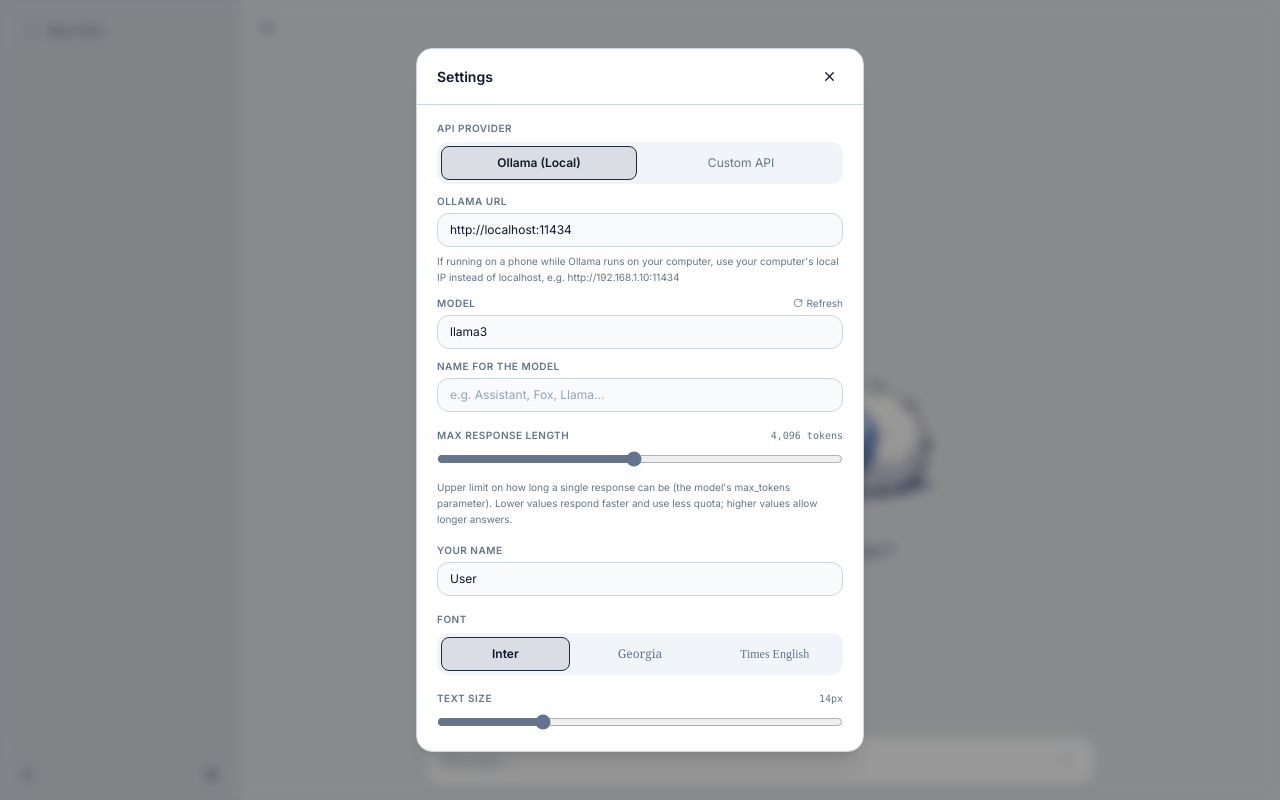
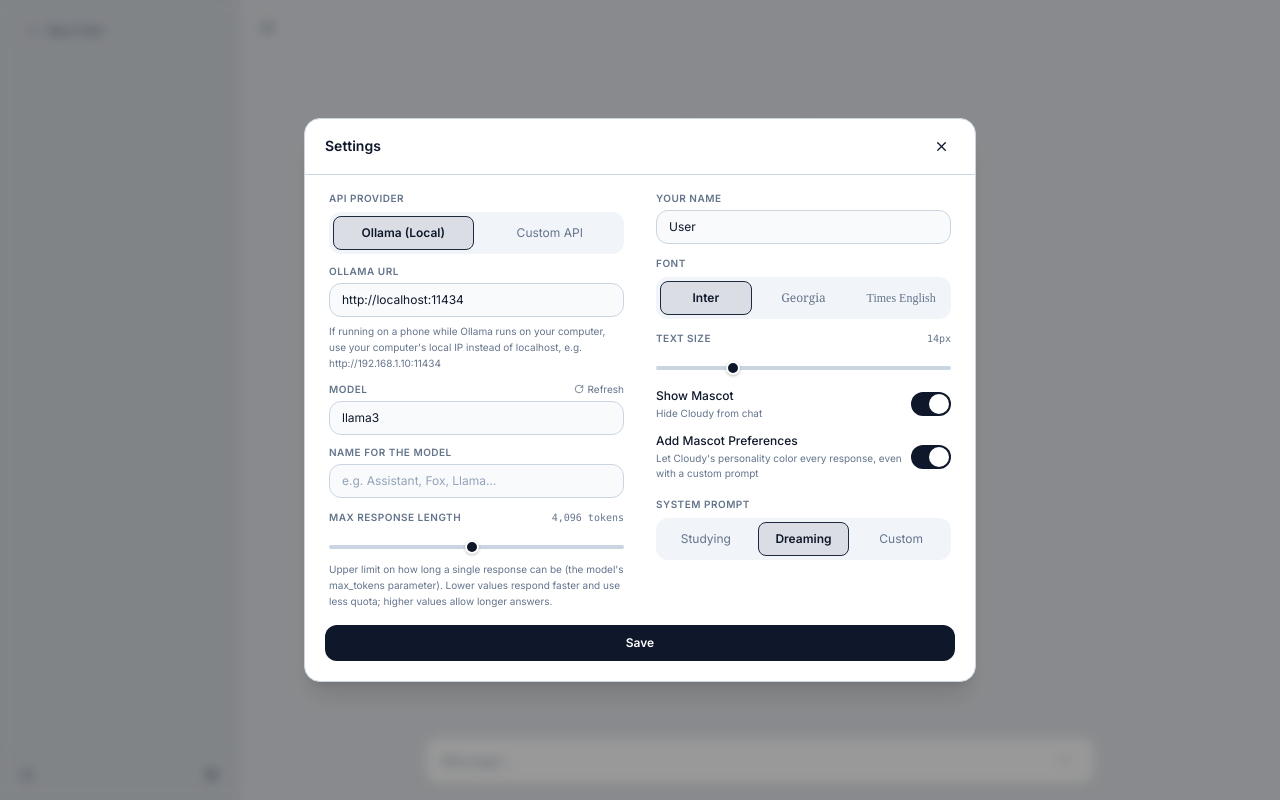
Before and after one commit to Iamlittlecloudyfox/Cloudstale, a React (Vite) app in the folder CloudstaleProject/: page / in a window 1280 px wide. Both pictures are taken after a click on the button 211 px from the left and 774 px from the top of the page. Built offline with nearby package versions, Linux system fonts and the light colour scheme.

Commit message:
v1.0.3a
Changed settings UI;
Connected .css files (the were not connected somehow yet)

```diff
--- a/CloudstaleProject/src/App.css
+++ b/CloudstaleProject/src/App.css
@@ -1,18 +1,66 @@
-/* Minimalist custom scrollbar styling */
-::-webkit-scrollbar {
-  width: 6px;
-  height: 6px;
+/* ─── Custom range slider ─────────────────────────────────────────── */
+input[type="range"].cozy-slider {
+  -webkit-appearance: none;
+  appearance: none;
+  height: 4px;
+  border-radius: 999px;
+  background: var(--slider-track, #cbd5e1);
+  outline: none;
+  cursor: pointer;
 }
 
-::-webkit-scrollbar-track {
+input[type="range"].cozy-slider::-webkit-slider-thumb {
+  -webkit-appearance: none;
+  appearance: none;
+  width: 14px;
+  height: 14px;
+  border-radius: 50%;
+  background: var(--slider-thumb, #0f172a);
+  cursor: pointer;
+  border: 2px solid var(--slider-thumb-border, #ffffff);
+  box-shadow: 0 1px 3px rgba(0,0,0,0.25);
+  transition: transform 0.1s ease;
+}
+
+input[type="range"].cozy-slider::-webkit-slider-thumb:hover {
+  transform: scale(1.15);
+}
+
+input[type="range"].cozy-slider::-moz-range-thumb {
+  width: 14px;
+  height: 14px;
+  border-radius: 50%;
+  background: var(--slider-thumb, #0f172a);
+  cursor: pointer;
+  border: 2px solid var(--slider-thumb-border, #ffffff);
+  box-shadow: 0 1px 3px rgba(0,0,0,0.25);
+}
+
+input[type="range"].cozy-slider::-moz-range-track {
+  height: 4px;
+  border-radius: 999px;
+  background: var(--slider-track, #cbd5e1);
+}
+
+/* ─── Custom scrollbar (Settings modal) ───────────────────────────── */
+.cozy-scroll {
+  scrollbar-width: thin; /* Firefox */
+  scrollbar-color: var(--scrollbar-thumb, rgba(255,255,255,0.15)) transparent;
+}
+
+.cozy-scroll::-webkit-scrollbar {
+  width: 6px;
+}
+
+.cozy-scroll::-webkit-scrollbar-track {
   background: transparent;
 }
 
-::-webkit-scrollbar-thumb {
-  background: rgba(150, 150, 150, 0.25);
-  border-radius: 9999px;
+.cozy-scroll::-webkit-scrollbar-thumb {
+  background: var(--scrollbar-thumb, rgba(255,255,255,0.15));
+  border-radius: 999px;
 }
 
-::-webkit-scrollbar-thumb:hover {
-  background: rgba(150, 150, 150, 0.4);
+.cozy-scroll::-webkit-scrollbar-thumb:hover {
+  background: var(--scrollbar-thumb-hover, rgba(255,255,255,0.25));
 }
--- a/CloudstaleProject/src/App.jsx
+++ b/CloudstaleProject/src/App.jsx
@@ -3,6 +3,8 @@ import { Plus, Settings, Send, Trash2, X, Moon, Sun, MessageSquare, Pencil, Rota
 import { motion, AnimatePresence } from "framer-motion";
 import { invoke } from "@tauri-apps/api/core";
 import { listen } from "@tauri-apps/api/event";
+import "./index.css"
+import "./App.css";
 // ─── Constants & Helpers ──────────────────────────────────────────────────────
 
 const uid = () => Math.random().toString(36).slice(2, 10);
@@ -411,18 +413,26 @@ const fetchCustomModels = useCallback(async (chatUrl, apiKey) => {
       onClick={onClose}>
       <motion.div initial={{ scale: 0.95, opacity: 0, y: 10 }} animate={{ scale: 1, opacity: 1, y: 0 }}
         exit={{ scale: 0.95, opacity: 0, y: 10 }} transition={{ type: "spring", stiffness: 350, damping: 30 }}
-        className={`${bg} ${txt} rounded-2xl border ${brd} shadow-xl w-full max-w-md max-h-[88vh] overflow-y-auto`}
-        onClick={(e) => e.stopPropagation()}>
+        className={`${bg} ${txt} rounded-2xl border ${brd} shadow-xl w-full max-w-2xl max-h-[88vh] overflow-y-auto cozy-scroll`}
+        onClick={(e) => e.stopPropagation()}
+        style={{
+          "--scrollbar-thumb": isDark ? "rgba(255,255,255,0.15)" : "rgba(0,0,0,0.15)",
+          "--scrollbar-thumb-hover": isDark ? "rgba(255,255,255,0.25)" : "rgba(0,0,0,0.25)",
+        }}>
 
         <div className={`flex items-center justify-between px-5 py-3.5 border-b ${brd}`}>
           <h2 className="font-semibold text-sm">Settings</h2>
           <button onClick={onClose} className={`p-1.5 rounded-lg ${hov} transition-colors`}><X size={15} /></button>
         </div>
 
-        <div className="px-5 py-4 space-y-4">
+        <div className="px-6 py-4">
+          <div className="grid grid-cols-1 sm:grid-cols-2 gap-x-8 gap-y-3">
+
+            {/* ── Left column: Provider & model ── */}
+            <div className="space-y-3">
               {/* Provider */}
               <div>
-            <p className={`text-[10px] font-semibold uppercase tracking-wider ${muted} mb-1.5`}>API Provider</p>
+                <p className={`text-[10px] font-semibold uppercase tracking-wider ${muted} mb-1.5 mt-0`}>API Provider</p>
                 <div className={`grid grid-cols-2 gap-1.5 p-1 rounded-xl mb-2.5 ${isDark ? "bg-[#181a1e]" : "bg-[#f1f5f9]"}`}>
                   {[{ v: "ollama", l: "Ollama (Local)" }, { v: "custom", l: "Custom API" }].map(({ v, l }) => (
                     <button key={v} onClick={() => set("provider", v)}
@@ -433,7 +443,7 @@ const fetchCustomModels = useCallback(async (chatUrl, apiKey) => {
                 {loc.provider === "ollama" && (
                   <div className="space-y-2.5">
                     <div>
-                  <p className={`text-[10px] font-semibold uppercase tracking-wider ${muted} mb-1`}>Ollama URL</p>
+                      <p className={`text-[10px] font-semibold uppercase tracking-wider ${muted} mb-1 mt-0`}>Ollama URL</p>
                       <input value={loc.ollamaUrl} onChange={(e) => set("ollamaUrl", e.target.value)}
                         placeholder="http://localhost:11434"
                         className={`w-full rounded-xl border px-3 py-2 text-xs ${inp} focus:outline-none focus:border-slate-400 transition-colors`} />
@@ -563,13 +573,21 @@ const fetchCustomModels = useCallback(async (chatUrl, apiKey) => {
                   step={256}
                   value={loc.maxTokens}
                   onChange={(e) => set("maxTokens", Number(e.target.value))}
-              className="w-full accent-slate-500 cursor-pointer"
+                  className="cozy-slider w-full"
+                  style={{
+                    "--slider-track": isDark ? "#272a31" : "#cbd5e1",
+                    "--slider-thumb": isDark ? "#f1f5f9" : "#0f172a",
+                    "--slider-thumb-border": isDark ? "#121417" : "#ffffff",
+                  }}
                 />
                 <p className={`text-[10px] ${muted} mt-1.5 leading-relaxed`}>
                   Upper limit on how long a single response can be (the model's max_tokens parameter). Lower values respond faster and use less quota; higher values allow longer answers.
                 </p>
               </div>
+            </div>
 
+            {/* ── Right column: Appearance & persona ── */}
+            <div className="space-y-3">
               {/* User Name */}
               <div>
                 <p className={`text-[10px] font-semibold uppercase tracking-wider ${muted} mb-1`}>Your Name</p>
@@ -605,7 +623,12 @@ const fetchCustomModels = useCallback(async (chatUrl, apiKey) => {
                   step={1}
                   value={loc.fontSize}
                   onChange={(e) => set("fontSize", Number(e.target.value))}
-              className="w-full accent-slate-500 cursor-pointer"
+                  className="cozy-slider w-full"
+                  style={{
+                    "--slider-track": isDark ? "#272a31" : "#cbd5e1",
+                    "--slider-thumb": isDark ? "#f1f5f9" : "#0f172a",
+                    "--slider-thumb-border": isDark ? "#121417" : "#ffffff",
+                  }}
                 />
               </div>
 
@@ -664,7 +687,6 @@ const fetchCustomModels = useCallback(async (chatUrl, apiKey) => {
                 </AnimatePresence>
               </div>
 
-
               {/* System Prompt Category */}
               <div className="pt-1">
                 <p className={`text-[10px] font-semibold uppercase tracking-wider ${muted} mb-1.5`}>System prompt</p>
@@ -687,6 +709,9 @@ const fetchCustomModels = useCallback(async (chatUrl, apiKey) => {
                     </motion.div>
                   )}
                 </AnimatePresence>
+              </div>
+            </div>
+
           </div>
         </div>
 
```
Lines whose indentation alone changed are shown as unchanged.
